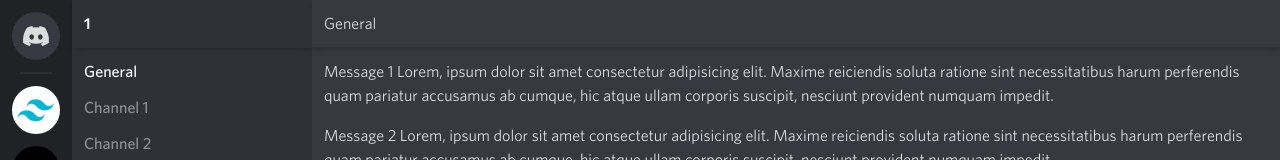
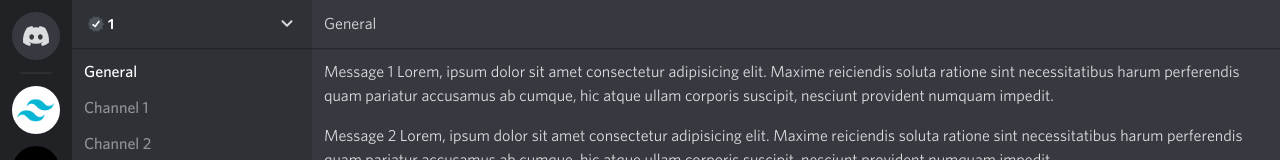
Before and after one commit to adeonir/egghead-tailwind-discord-clone, a Next.js app: page /servers/1 in a window 1280 px wide. Shown: the top 160 px of the page. Built offline with nearby package versions, Linux system fonts and the light colour scheme.

Commit message:
Update server header to match

```diff
--- a/src/pages/servers/[slug].js
+++ b/src/pages/servers/[slug].js
@@ -1,4 +1,6 @@
 import { useRouter } from 'next/router'
+
+import { CheckIcon, ChevronIcon, VerifiedIcon } from 'components/Icons'
 
 export default function Server() {
   const router = useRouter()
@@ -6,9 +8,14 @@ export default function Server() {
   return (
     <>
       <div className="flex w-60 flex-col bg-gray-800">
-        <div className="flex h-12 items-center border-b border-gray-800 px-3 font-title text-white shadow-md">
+        <button className="transition-200 flex h-12 items-center px-4 font-title text-[15px] text-white shadow-sm hover:bg-gray-550/[.16]">
+          <div className="relative mr-1 h-4 w-4">
+            <VerifiedIcon className="absolute h-4 w-4 text-gray-550" />
+            <CheckIcon className="absolute h-4 w-4 text-white" />
+          </div>
           {router.query.slug}
-        </div>
+          <ChevronIcon className="ml-auto h-[18px] w-[18px] opacity-80" />
+        </button>
         <div className="flex-1 space-y-3 overflow-y-auto p-3 font-medium text-gray-300 scrollbar scrollbar-thin scrollbar-thumb-gray-900">
           <p className="text-white">General</p>
           {[...Array(40)].map((_, index) => (
@@ -17,9 +24,7 @@ export default function Server() {
         </div>
       </div>
       <div className="flex flex-1 flex-col bg-gray-700">
-        <div className="flex h-12 items-center border-b border-gray-800 px-3 shadow-md">
-          General
-        </div>
+        <div className="flex h-12 items-center px-3 shadow-sm">General</div>
         <div className="flex-1 space-y-4 overflow-y-auto p-3 scrollbar scrollbar-thin scrollbar-thumb-black scrollbar-track-gray-800">
           {[...Array(40)].map((_, index) => (
             <div key={index}>
--- a/tailwind.config.js
+++ b/tailwind.config.js
@@ -4,6 +4,11 @@ module.exports = {
   content: ['./public/**/*.html', './src/**/*.{js,jsx,ts,tsx}'],
   mode: 'jit',
   theme: {
+    boxShadow: {
+      sm: '0 1px 0 rgba(4,4,5,0.2),0 1.5px 0 rgba(6,6,7,0.05),0 2px 0 rgba(4,4,5,0.05)',
+      md: '0 4px 4px rgba(0,0,0,0.16)',
+      lg: '0 8px 16px rgba(0,0,0,0.24)',
+    },
     extend: {
       fontFamily: {
         sans: ['Whitney', ...defaultTheme.fontFamily.sans],
@@ -18,6 +23,7 @@ module.exports = {
           300: '#8e9297',
           400: '#72767d',
           500: '#5c6067',
+          550: '#4f545c',
           600: '#464950',
           700: '#36393f',
           800: '#2f3136',
```
